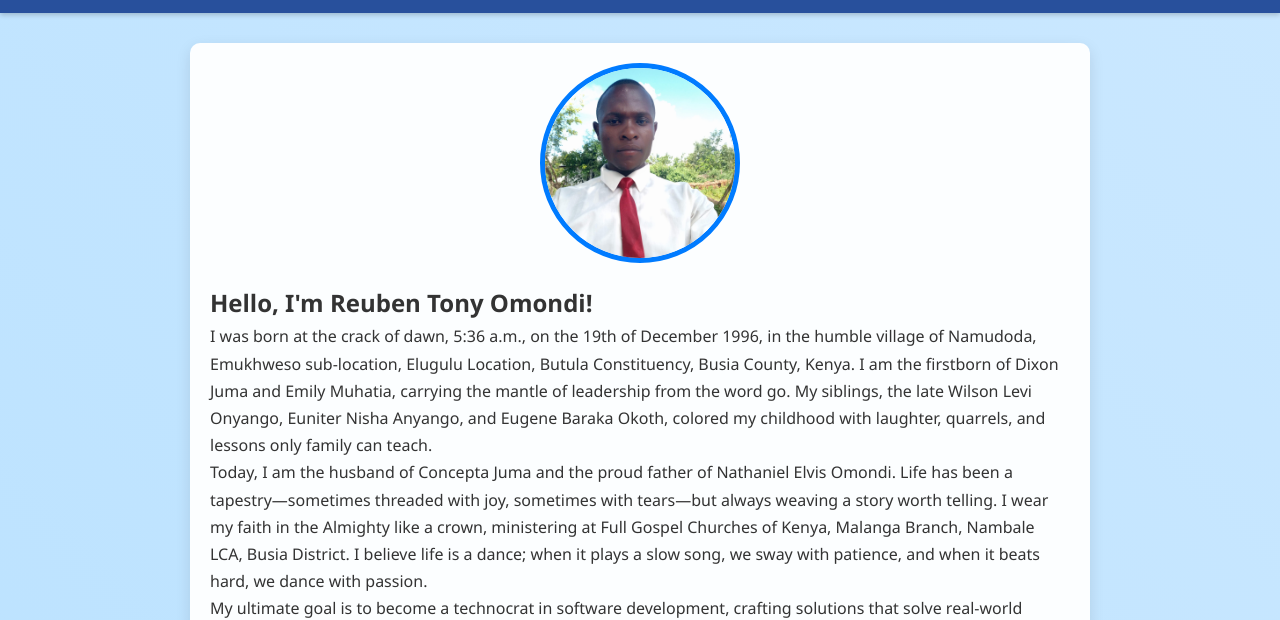
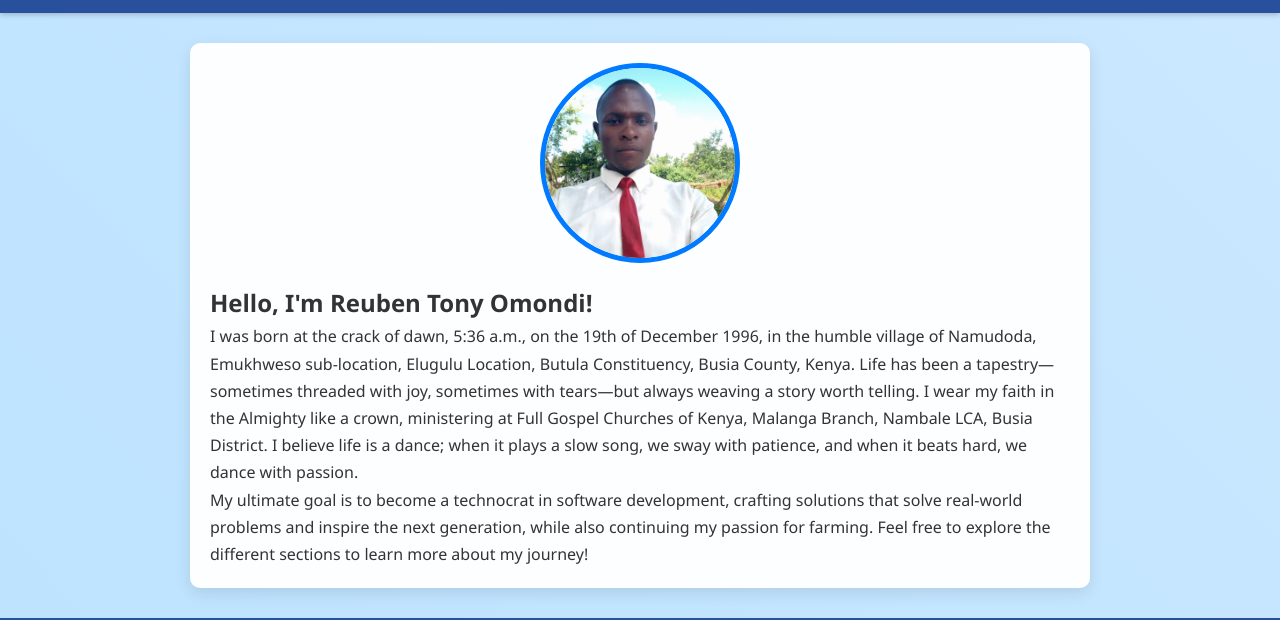
Before and after one commit to reubentony1/my-portfolio, a plain HTML site: page index.html in a window 1280 px wide. Shown: the part 189-809 px from the top of the page. Drawn offline with Linux system fonts and the light colour scheme.

Commit message:
Update index.html

```diff
--- a/index.html
+++ b/index.html
@@ -30,8 +30,7 @@
         <section id="introduction">
             <img src="reuben.jpg" alt="A professional photo of Reuben Tony Omondi" class="profile-pic animate-on-load">
             <h2>Hello, I'm Reuben Tony Omondi!</h2>
-            <p>I was born at the crack of dawn, 5:36 a.m., on the 19th of December 1996, in the humble village of Namudoda, Emukhweso sub-location, Elugulu Location, Butula Constituency, Busia County, Kenya. I am the firstborn of Dixon Juma and Emily Muhatia, carrying the mantle of leadership from the word go. My siblings, the late Wilson Levi Onyango, Euniter Nisha Anyango, and Eugene Baraka Okoth, colored my childhood with laughter, quarrels, and lessons only family can teach.</p>
-            <p>Today, I am the husband of Concepta Juma and the proud father of Nathaniel Elvis Omondi. Life has been a tapestry—sometimes threaded with joy, sometimes with tears—but always weaving a story worth telling. I wear my faith in the Almighty like a crown, ministering at Full Gospel Churches of Kenya, Malanga Branch, Nambale LCA, Busia District. I believe life is a dance; when it plays a slow song, we sway with patience, and when it beats hard, we dance with passion.</p>
+            <p>I was born at the crack of dawn, 5:36 a.m., on the 19th of December 1996, in the humble village of Namudoda, Emukhweso sub-location, Elugulu Location, Butula Constituency, Busia County, Kenya. Life has been a tapestry—sometimes threaded with joy, sometimes with tears—but always weaving a story worth telling. I wear my faith in the Almighty like a crown, ministering at Full Gospel Churches of Kenya, Malanga Branch, Nambale LCA, Busia District. I believe life is a dance; when it plays a slow song, we sway with patience, and when it beats hard, we dance with passion.</p>
             <p>My ultimate goal is to become a technocrat in software development, crafting solutions that solve real-world problems and inspire the next generation, while also continuing my passion for farming. Feel free to explore the different sections to learn more about my journey!</p>
         </section>
     </main>
```
